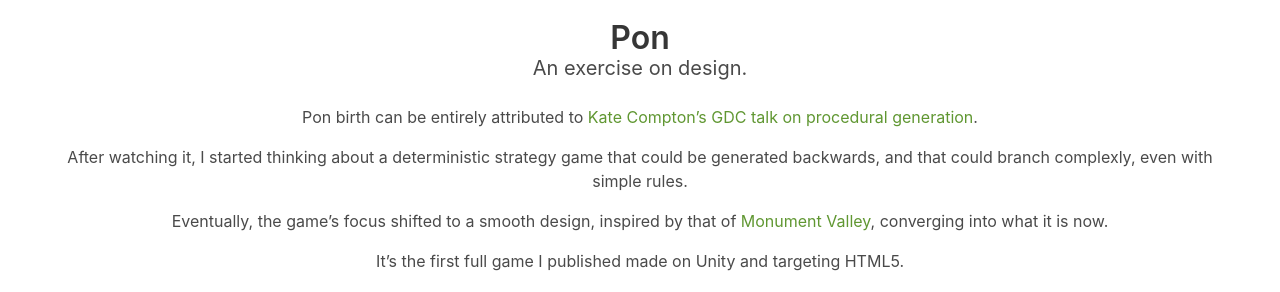
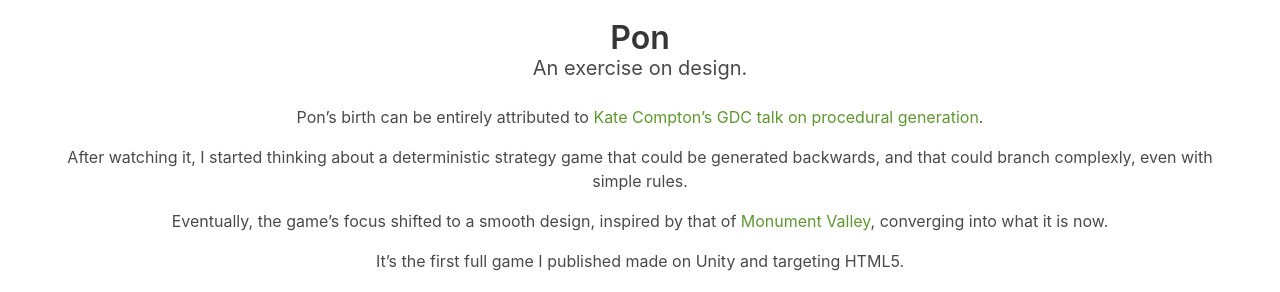
Before and after one commit to mikeevmm/mikeevmm.github.io, a Jekyll site: the page built from _games/06_Pon.md, in a window 1280 px wide. Shown: the part 182-474 px from the top of the page. Built offline with Jekyll 4.4.1, drawn with Linux system fonts in a browser that asks for light colours; part of the change alters nothing that is shown.

```diff
--- a/_games/06_Pon.md
+++ b/_games/06_Pon.md
@@ -13,12 +13,12 @@ embed: >
     <iframe frameborder="0" src="https://itch.io/embed/150637" width="552" height="167" class="align-block"></iframe>
 ---
 
-Pon birth can be entirely attributed to [Kate Compton's GDC talk on procedural generation](https://www.youtube.com/watch?v=WumyfLEa6bU).
+Pon's birth can be entirely attributed to [Kate Compton's GDC talk on procedural generation](https://www.youtube.com/watch?v=WumyfLEa6bU).
 
 After watching it, I started thinking about a deterministic strategy game that could be generated backwards,
 and that could branch complexly, even with simple rules.
 
-Eventually, the game's focus shifted to a smooth design, inspired by that of [Monument Valley](https://utah.com/monument-valley),
+Eventually, the game's focus shifted to a smooth design, inspired by that of [Monument Valley](https://www.monumentvalleygame.com/),
 converging into what it is now.
 
 It's the first full game I published made on Unity and targeting HTML5.
```
Also changed, not shown: assets/nodelock/nodelock-sphere-dark.png, 3 other files.
